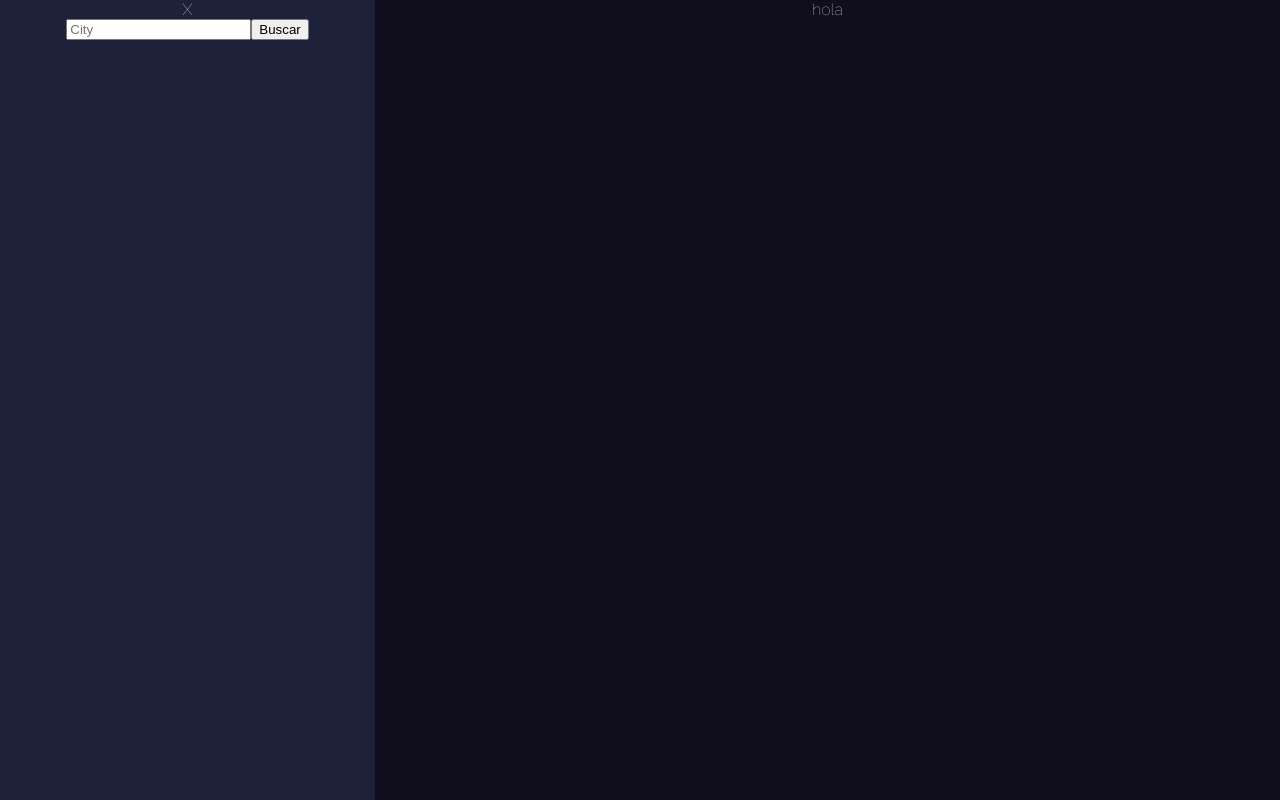
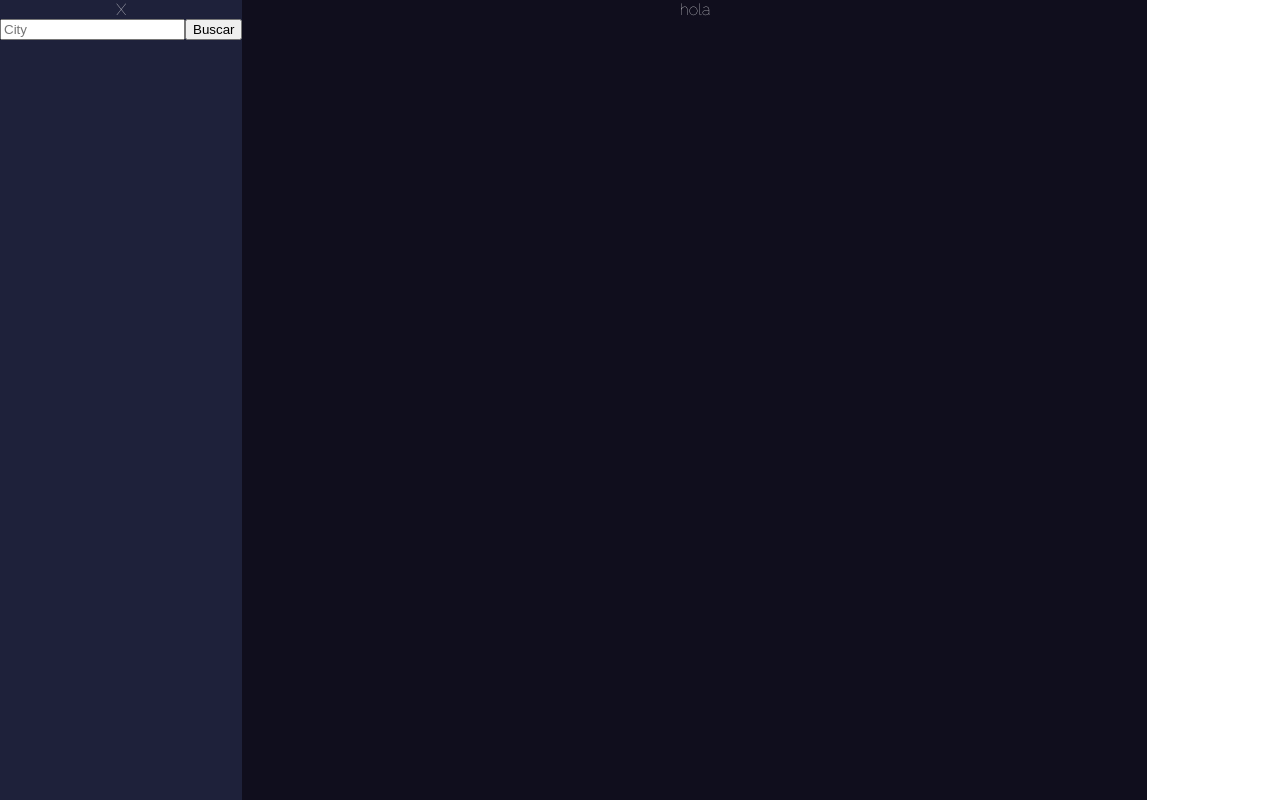
Before and after one commit to Cjuampi/weather-app, a React (Create React App) app in the folder client/: page / in a window 1280 px wide. Both pictures are taken after a click on the button "Search for places". Built offline with nearby package versions, Linux system fonts and the light colour scheme.

Commit message:
Added the styles of the each section element for the weather of today

```diff
--- a/client/src/components/searchcity/SearchCity.css
+++ b/client/src/components/searchcity/SearchCity.css
@@ -1,5 +1,5 @@
 .containerWS{
-    width: 375px;
+    max-width: 414px;
     min-height: 100vh;
     background-color: #1E213A;
     /* display: none; */
```
